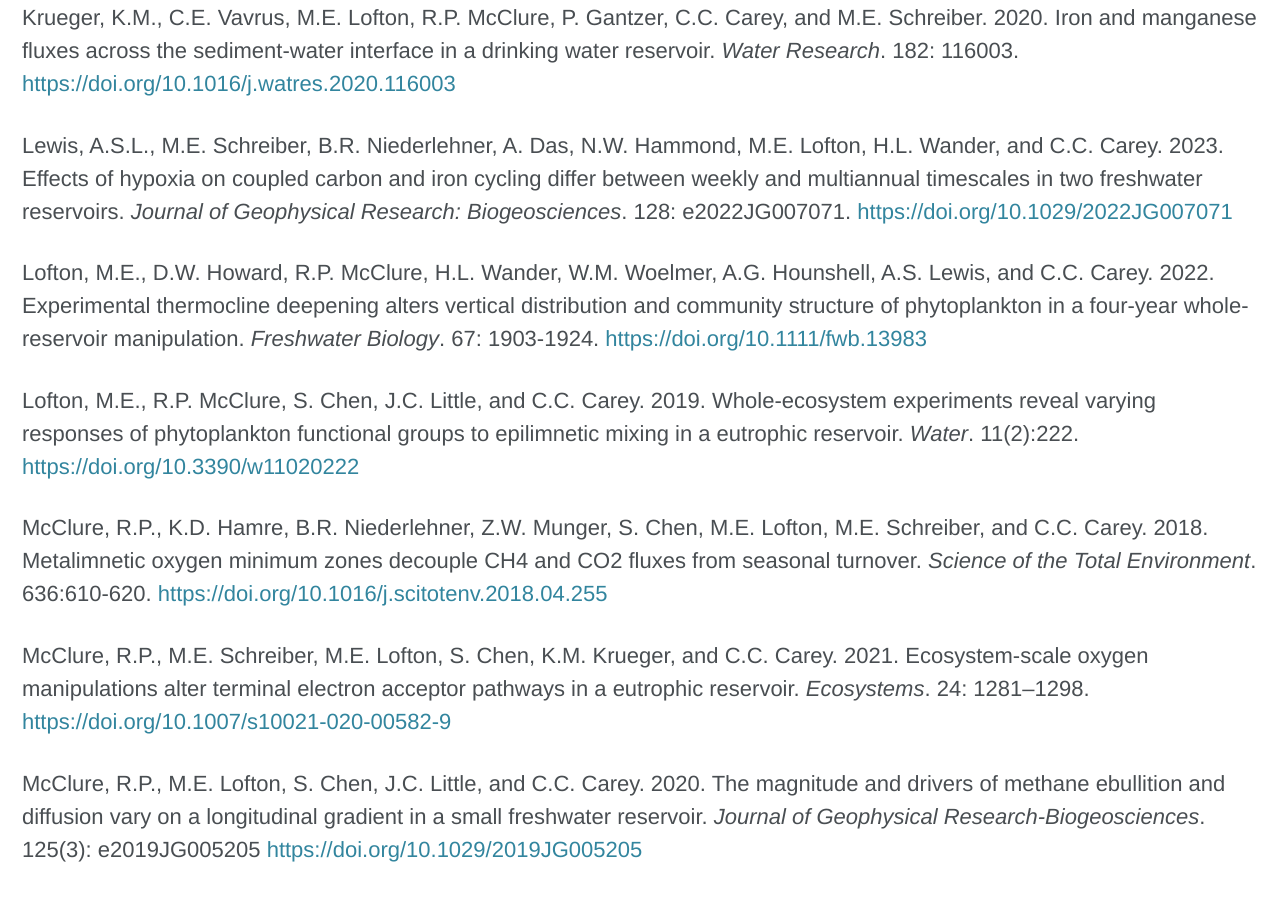
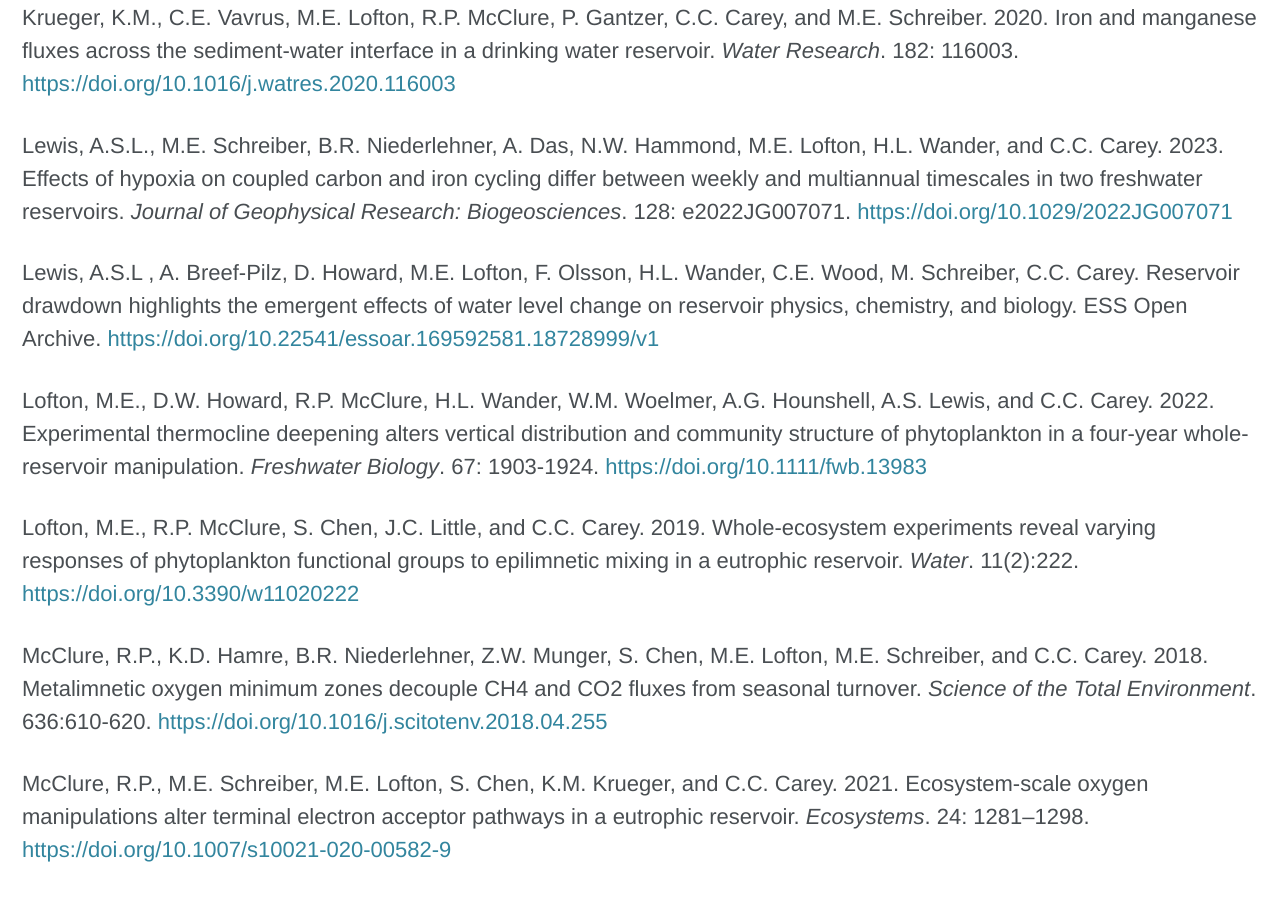
Before and after one commit to LTREB-reservoirs/LTREB-reservoirs.github.io, a Jekyll site: the page built from _pages/products.md, in a window 1280 px wide and 900 px high, scrolled down 1302 px. Built offline with Jekyll 4.4.1, drawn with Linux system fonts in a browser that asks for light colours; cached includes are drawn as plain includes; nearby versions of some CDN libraries; some of the changed text lies outside the part shown.

Commit message:
Update products.md

```diff
--- a/_pages/products.md
+++ b/_pages/products.md
@@ -25,6 +25,8 @@
 
 Lewis, A.S.L., M.E. Schreiber, B.R. Niederlehner, A. Das, N.W. Hammond, M.E. Lofton, H.L. Wander, and C.C. Carey. 2023. Effects of hypoxia on coupled carbon and iron cycling differ between weekly and multiannual timescales in two freshwater reservoirs. *Journal of Geophysical Research: Biogeosciences*. 128: e2022JG007071. [https://doi.org/10.1029/2022JG007071](https://doi.org/10.1029/2022JG007071)
 
+Lewis, A.S.L , A. Breef-Pilz, D. Howard, M.E. Lofton, F. Olsson, H.L. Wander, C.E. Wood, M. Schreiber, C.C. Carey. Reservoir drawdown highlights the emergent effects of water level change on reservoir physics, chemistry, and biology. ESS Open Archive. <https://doi.org/10.22541/essoar.169592581.18728999/v1>
+
 Lofton, M.E., D.W. Howard, R.P. McClure, H.L. Wander, W.M. Woelmer, A.G. Hounshell, A.S. Lewis, and C.C. Carey. 2022. Experimental thermocline deepening alters vertical distribution and community structure of phytoplankton in a four-year whole-reservoir manipulation. *Freshwater Biology*. 67: 1903-1924. [https://doi.org/10.1111/fwb.13983](https://doi.org/10.1111/fwb.13983)
 
 Lofton, M.E., R.P. McClure, S. Chen, J.C. Little, and C.C. Carey. 2019. Whole-ecosystem experiments reveal varying responses of phytoplankton functional groups to epilimnetic mixing in a eutrophic reservoir. *Water*. 11(2):222. [https://doi.org/10.3390/w11020222](https://doi.org/10.3390/w11020222)
@@ -46,6 +48,8 @@
 Daneshmand, V., A. Breef-Pilz, C.C. Carey, Y. Jin, Y.-J. Ku, K. Subratie, R.Q. Thomas, and R. J. Figueiredo. 2021. Edge-to-cloud virtualized cyberinfrastructure for near real-time water quality forecasting in lakes and reservoirs. *17th IEEE eScience Conference*. Innsbruck, Austria. [https://doi.org/10.1109/eScience51609.2021.00024](https://doi.org/10.1109/eScience51609.2021.00024)
 
 Daw, A., R.Q. Thomas, C.C. Carey, J.S. Read, A.P. Appling, and A. Karpatne. 2020. Physics-guided architecture (PGA) of neural networks for quantifying uncertainty in lake temperature modeling. *Proceedings of the 2020 SIAM International Conference on Data Mining*. 532-540. [https://doi.org/10.1137/1.9781611976236.60](https://doi.org/10.1137/1.9781611976236.60)
+
+Kurucz, K., C.C. Carey, P. Huang, E.R. De Sousa, J. White, M.R. Hipsey. Using System-Inspired Metrics to Improve Water Quality Prediction in Stratified Lakes. ESS Open Archive. <10.22541/essoar.170224508.83776495/v1>
 
 Man, X, C. Lei, C.C. Carey, and J.C. Little. 2021. Relative performance of 1-D versus 3-D hydrodynamic, water-quality models for predicting water temperature and oxygen in a shallow, eutrophic, managed reservoir. *Water*. 13(1), 88. [https://doi.org/10.3390/w13010088](https://doi.org/10.3390/w13010088)
 
```
